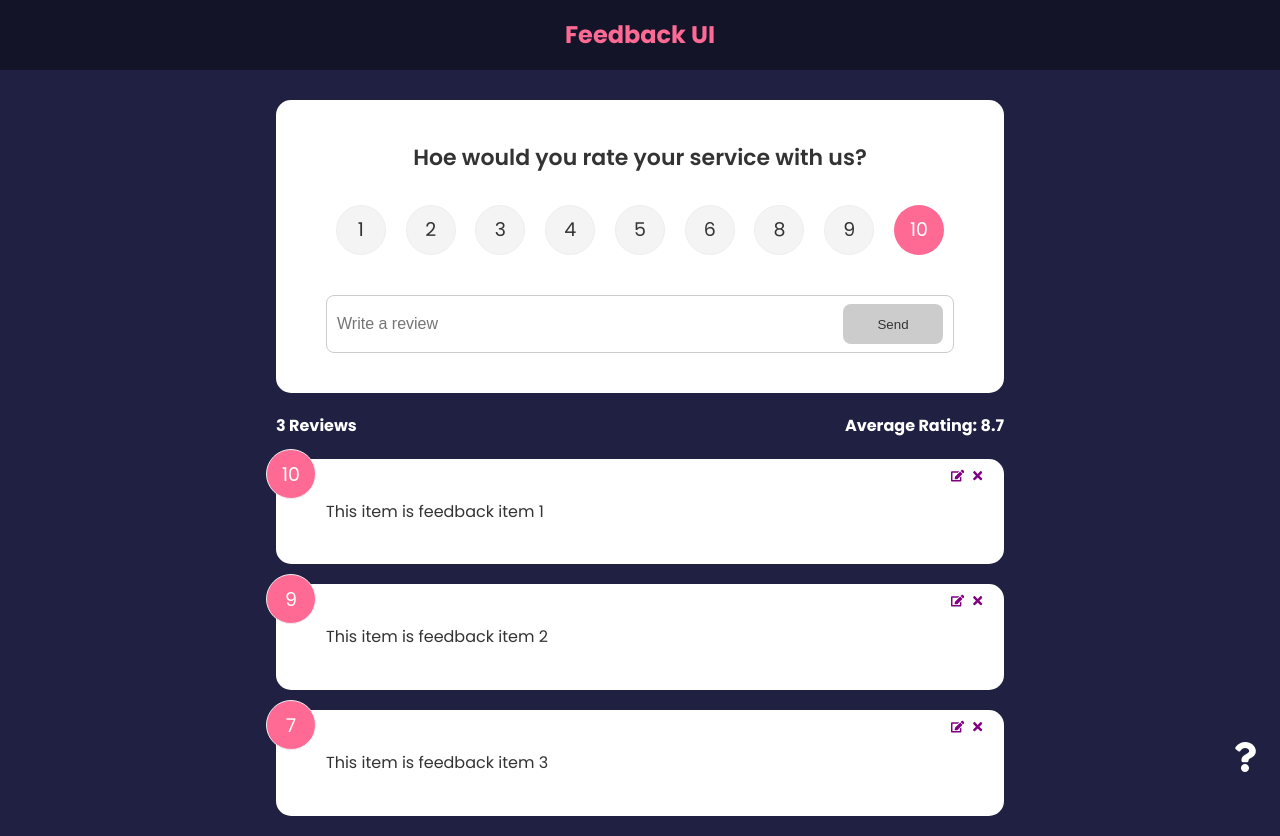
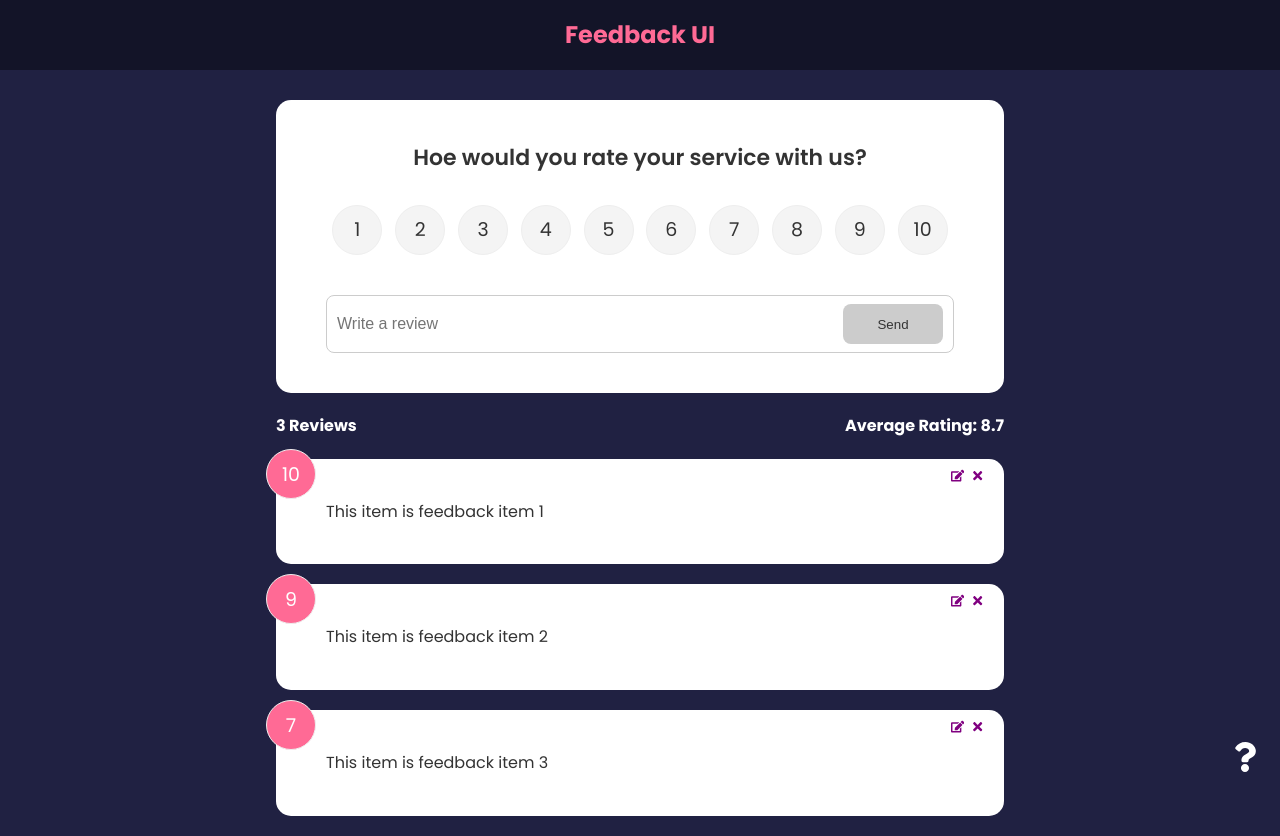
Before and after one commit to alyssavoccia/feedback-app, a React (Create React App) app: page / in a window 1280 px wide. Built offline with nearby package versions, Linux system fonts and the light colour scheme.

Commit message:
Updated the form to add the information for the feedback a user wants to edit

```diff
--- a/src/components/FeedbackForm.jsx
+++ b/src/components/FeedbackForm.jsx
@@ -1,4 +1,4 @@
-import { useState, useContext } from "react";
+import { useState, useContext, useEffect } from "react";
 import Card from "./shared/Card";
 import Button from "./shared/Button";
 import RatingSelect from "./RatingSelect";
@@ -11,7 +11,16 @@
   const [btnDisabled, setBtnDisabled] = useState(true);
   const [message, setMessage] = useState('');
 
-  const {addFeedback} = useContext(FeedbackContext);
+  const {addFeedback, feedbackEdit} = useContext(FeedbackContext);
+
+  useEffect(() => {
+    if (feedbackEdit.edit === true) {
+      setBtnDisabled(false);
+      setText(feedbackEdit.item.text);
+      setText(feedbackEdit.item.text);
+      setRating(feedbackEdit.item.rating);
+    }
+  }, [feedbackEdit]);
 
   const handleTextChange = (e) => {
     if (text === '') {
--- a/src/components/RatingSelect.jsx
+++ b/src/components/RatingSelect.jsx
@@ -1,7 +1,15 @@
-import { useState } from 'react';
+import { useState, useContext, useEffect } from 'react';
+
+import FeedbackContext from '../context/FeedbackContext';
 
 function RatingSelect({ select }) {
   const [selected, setSelected] = useState(10);
+
+  const {feedbackEdit} = useContext(FeedbackContext);
+
+  useEffect(() => {
+    setSelected(feedbackEdit.item.rating);
+  }, [feedbackEdit]);
 
   const handleChange = (e) => {
     setSelected(+e.currentTarget.value);
@@ -79,6 +87,17 @@
       <li>
         <input
           type='radio'
+          id='num6'
+          name='rating'
+          value='7'
+          onChange={handleChange}
+          checked={selected === 7}
+        />
+        <label htmlFor='num7'>7</label>
+      </li>
+      <li>
+        <input
+          type='radio'
           id='num8'
           name='rating'
           value='8'
--- a/src/context/FeedbackContext.js
+++ b/src/context/FeedbackContext.js
@@ -49,7 +49,7 @@
     });
   }
 
-  return <FeedbackContext.Provider value={{feedback, deleteFeedback, addFeedback, editFeedback}}>
+  return <FeedbackContext.Provider value={{feedback, deleteFeedback, addFeedback, editFeedback, feedbackEdit}}>
     {children}
   </FeedbackContext.Provider>
 }
```
